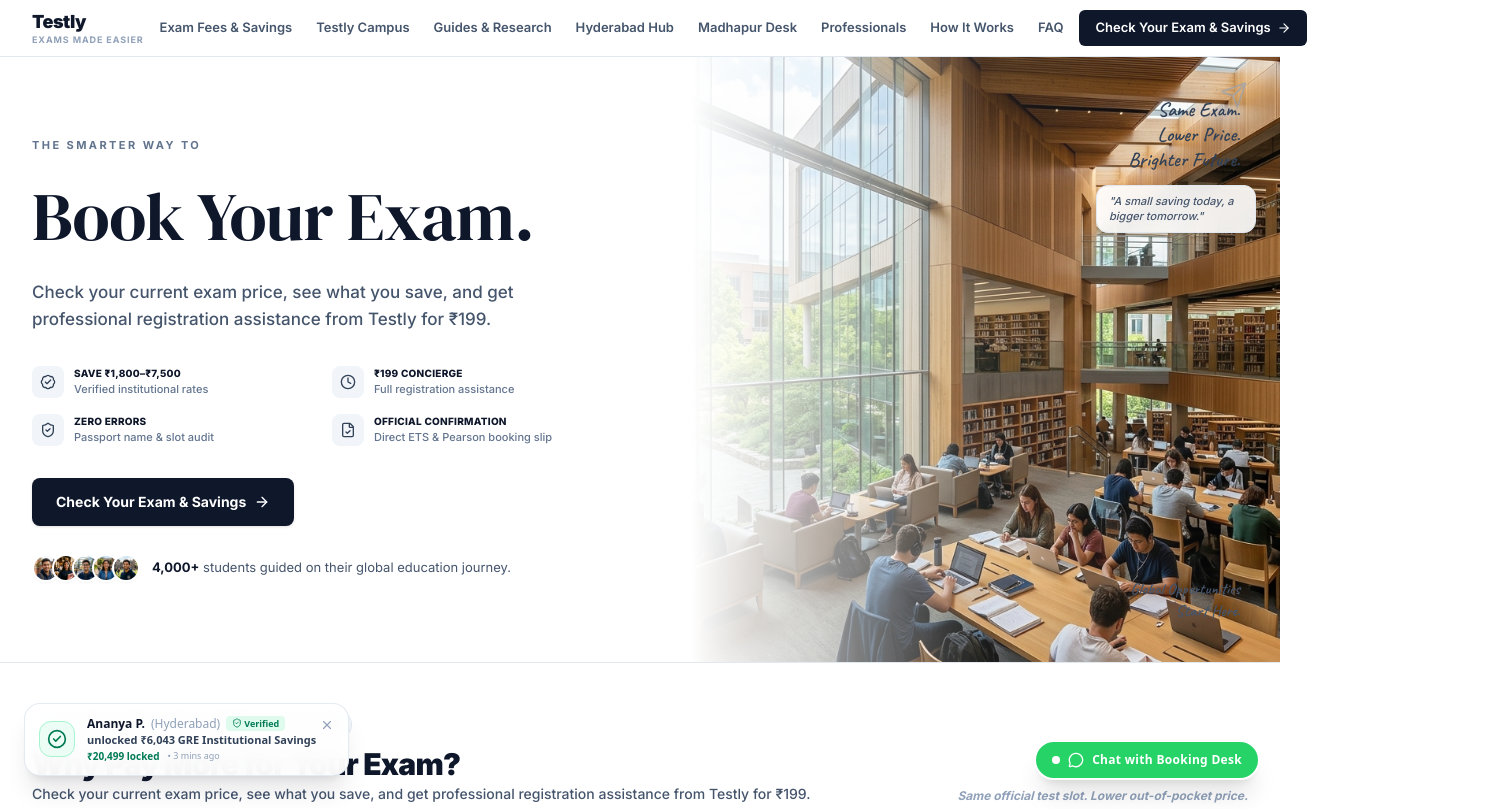
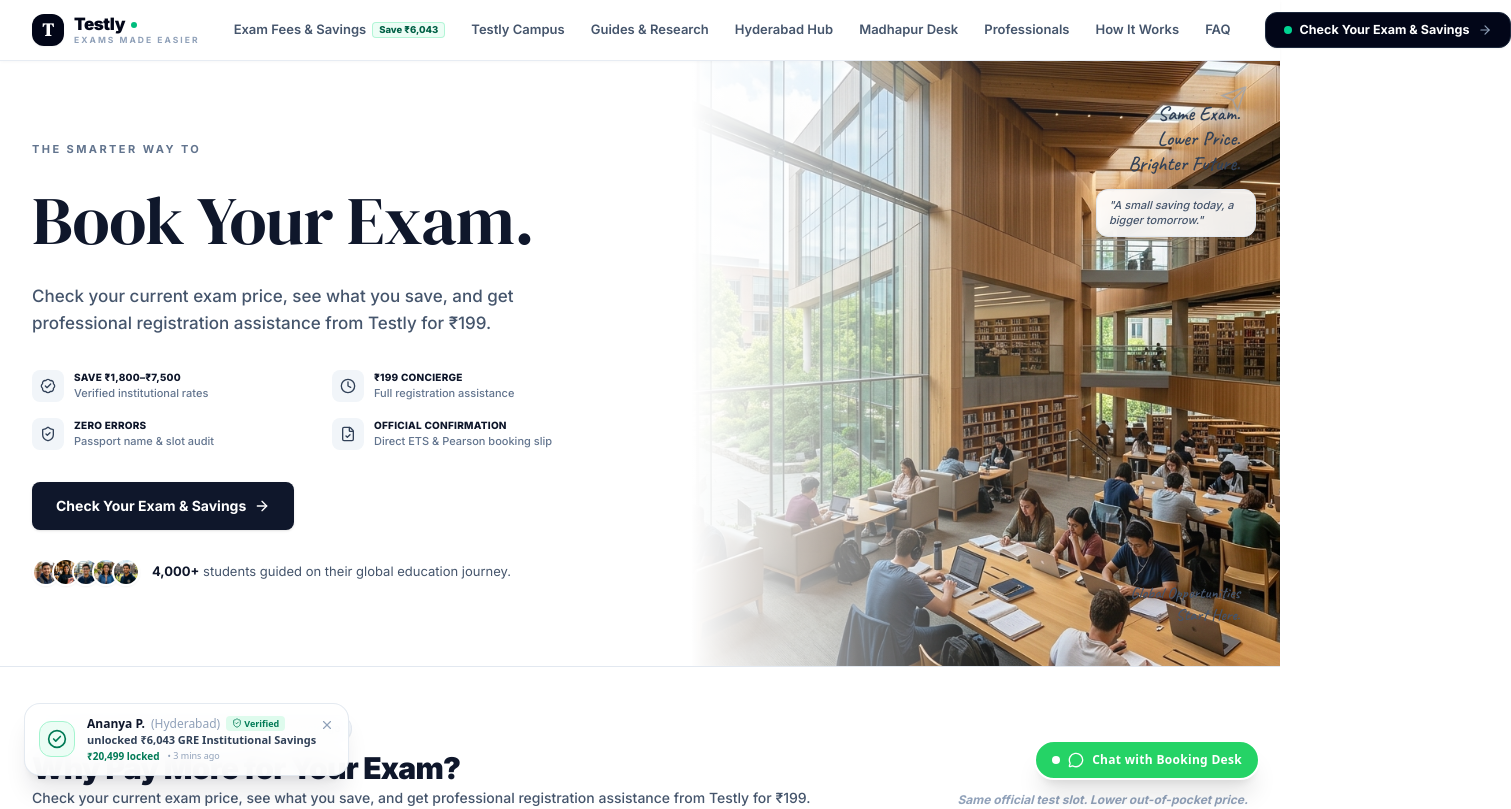
Before and after one commit to rahulbathula04/testly, a React (Vite) app: page / in a window 1280 px wide. Shown: the top 809 px of the page, 1511 px wide, since content can reach past the window. Built offline with nearby package versions, Linux system fonts and the light colour scheme.

Commit message:
style(navbar): elevate to premium executive design with glassmorphic backdrop, brand monogram badge, micro-indicators, and sculpted CTA

```diff
--- a/src/components/Navbar.jsx
+++ b/src/components/Navbar.jsx
@@ -1,8 +1,8 @@
 import React, { useState } from 'react';
-import { ArrowRight, Menu, X } from 'lucide-react';
+import { ArrowRight, Menu, X, ShieldCheck, ChevronDown, Sparkles } from 'lucide-react';
 
 const NAV_ITEMS = [
-  { label: 'Exam Fees & Savings', href: '/exam-fees' },
+  { label: 'Exam Fees & Savings', href: '/exam-fees', badge: 'Save ₹6,043' },
   { label: 'Testly Campus', href: '/campus' },
   { label: 'Guides & Research', href: '/guides' },
   { label: 'Hyderabad Hub', href: '/locations/hyderabad' },
@@ -38,67 +38,90 @@
   };
 
   return (
-    <header className="sticky top-0 z-50 bg-white border-b border-slate-200">
-      <div className="max-w-7xl mx-auto px-4 sm:px-6 lg:px-8 h-14 flex items-center justify-between gap-4">
+    <header className="sticky top-0 z-50 bg-white/85 backdrop-blur-xl border-b border-slate-200/80 shadow-[0_1px_3px_rgba(15,23,42,0.03)] transition-all">
+      <div className="max-w-7xl mx-auto px-4 sm:px-6 lg:px-8 h-15 flex items-center justify-between gap-3 xl:gap-6">
 
-        {/* Brand */}
+        {/* ── Brand Logo ── */}
         <a
           href="/"
           onClick={(e) => handleClick(e, '/')}
-          className="flex flex-col shrink-0 justify-center cursor-pointer select-none"
+          className="flex items-center gap-2.5 shrink-0 select-none group cursor-pointer"
         >
-          <span className="text-[18px] font-black text-slate-900 tracking-tight leading-none mb-1">
+          <div className="w-8 h-8 rounded-xl bg-slate-950 flex items-center justify-center text-white shadow-xs group-hover:scale-105 transition-transform">
+            <span style={{ fontFamily: "'DM Serif Display', serif" }} className="text-lg font-black leading-none">
+              T
+            </span>
+          </div>
+
+          <div className="flex flex-col justify-center">
+            <div className="flex items-center gap-1.5 leading-tight">
+              <span className="text-[17px] font-black text-slate-950 tracking-tight">
                 Testly
               </span>
-          <span className="text-[9px] font-bold text-slate-400 tracking-widest uppercase leading-none">
+              <span className="w-1.5 h-1.5 rounded-full bg-emerald-500" />
+            </div>
+            <span className="text-[8.5px] font-bold text-slate-400 uppercase tracking-[0.24em] leading-tight">
               Exams Made Easier
             </span>
+          </div>
         </a>
 
-        {/* Desktop nav */}
-        <nav className="hidden lg:flex items-center gap-6">
-          {NAV_ITEMS.map((l) => (
+        {/* ── Desktop Nav Items (Polished, Premium Spacing) ── */}
+        <nav className="hidden lg:flex items-center gap-0.5 xl:gap-1.5">
+          {NAV_ITEMS.map((item) => (
             <a
-              key={l.label}
-              href={l.href}
-              onClick={(e) => handleClick(e, l.href)}
-              className="text-[13px] font-semibold text-slate-600 hover:text-slate-900 transition-colors whitespace-nowrap"
+              key={item.label}
+              href={item.href}
+              onClick={(e) => handleClick(e, item.href)}
+              className="text-[12.5px] xl:text-[13px] font-semibold text-slate-600 hover:text-slate-950 hover:bg-slate-100/70 px-2.5 py-1.5 rounded-lg transition-all whitespace-nowrap flex items-center gap-1.5 group"
             >
-              {l.label}
+              <span>{item.label}</span>
+              {item.badge && (
+                <span className="text-[9.5px] font-extrabold text-emerald-800 bg-emerald-50 border border-emerald-200/80 px-1.5 py-0.2 rounded group-hover:bg-emerald-100 transition-colors">
+                  {item.badge}
+                </span>
+              )}
             </a>
           ))}
         </nav>
 
-        {/* CTA */}
+        {/* ── Right-Side Premium CTA ── */}
+        <div className="hidden md:flex items-center gap-3 shrink-0">
           <button
             onClick={() => onOpenBooking('GRE')}
-          className="hidden md:flex items-center gap-1.5 bg-slate-900 hover:bg-slate-700 text-white text-[13px] font-semibold px-4 py-2 rounded-md transition-colors whitespace-nowrap shrink-0"
+            className="group relative inline-flex items-center gap-2 bg-slate-950 hover:bg-slate-900 text-white text-[12.5px] font-bold px-4.5 py-2 rounded-xl shadow-xs hover:shadow-md transition-all duration-150 active:scale-[0.98] cursor-pointer border border-slate-800"
           >
-          Check Your Exam & Savings
-          <ArrowRight className="w-3.5 h-3.5" />
+            <span className="w-2 h-2 rounded-full bg-emerald-400 animate-pulse" />
+            <span>Check Your Exam & Savings</span>
+            <ArrowRight className="w-3.5 h-3.5 text-slate-400 group-hover:text-white group-hover:translate-x-0.5 transition-all" />
           </button>
+        </div>
 
-        {/* Mobile menu toggle */}
-        <div className="md:hidden flex items-center gap-2">
+        {/* ── Mobile Hamburger ── */}
+        <div className="lg:hidden flex items-center gap-2">
           <button
             onClick={() => onOpenBooking('GRE')}
-            className="bg-slate-900 text-white text-xs font-semibold px-3 py-1.5 rounded-md whitespace-nowrap"
+            className="bg-slate-950 text-white text-xs font-bold px-3 py-1.5 rounded-lg whitespace-nowrap shadow-xs cursor-pointer"
           >
             Check Savings
           </button>
           <button
             onClick={() => setOpen(!open)}
-            className="p-1.5 text-slate-700 hover:text-slate-900"
+            className="p-1.5 text-slate-700 hover:text-slate-950 hover:bg-slate-100 rounded-lg transition-colors"
             aria-label="Toggle Navigation Menu"
           >
             {open ? <X className="w-5 h-5" /> : <Menu className="w-5 h-5" />}
           </button>
         </div>
+
       </div>
 
-      {/* Mobile Drawer */}
+      {/* ── Mobile Drawer (Glassmorphic) ── */}
       {open && (
-        <div className="lg:hidden bg-white border-b border-slate-200 px-4 pt-1 pb-4 shadow-lg">
+        <div className="lg:hidden bg-white/95 backdrop-blur-xl border-b border-slate-200 px-4 pt-2 pb-6 shadow-xl space-y-1 animate-in slide-in-from-top-2 duration-150">
+          <div className="text-[10px] font-bold uppercase tracking-wider text-slate-400 px-2 py-1">
+            Navigation Menu
+          </div>
           {NAV_ITEMS.map((l) => (
             <a
               key={l.label}
@@ -107,20 +130,29 @@
                 setOpen(false);
                 handleClick(e, l.href);
               }}
-              className="block py-2.5 text-sm font-semibold text-slate-700 hover:text-slate-900 border-b border-slate-100 last:border-0"
+              className="flex items-center justify-between py-2.5 px-2.5 text-sm font-semibold text-slate-700 hover:text-slate-950 hover:bg-slate-50 rounded-lg transition-colors"
             >
-              {l.label}
+              <span>{l.label}</span>
+              {l.badge && (
+                <span className="text-[10px] font-bold text-emerald-800 bg-emerald-50 px-2 py-0.5 rounded border border-emerald-200">
+                  {l.badge}
+                </span>
+              )}
             </a>
           ))}
+          <div className="pt-3">
             <button
               onClick={() => {
                 setOpen(false);
                 onOpenBooking('GRE');
               }}
-            className="mt-3 w-full bg-slate-900 hover:bg-slate-800 text-white text-sm font-semibold py-2.5 rounded-md flex items-center justify-center gap-2"
+              className="w-full bg-slate-950 hover:bg-slate-900 text-white text-sm font-bold py-2.5 rounded-xl flex items-center justify-center gap-2 shadow-xs cursor-pointer"
             >
-            Check Your Exam & Savings <ArrowRight className="w-4 h-4" />
+              <span className="w-2 h-2 rounded-full bg-emerald-400 animate-pulse" />
+              <span>Check Your Exam & Savings</span>
+              <ArrowRight className="w-4 h-4" />
             </button>
+          </div>
         </div>
       )}
     </header>
```
Lines whose indentation alone changed are shown as unchanged.
